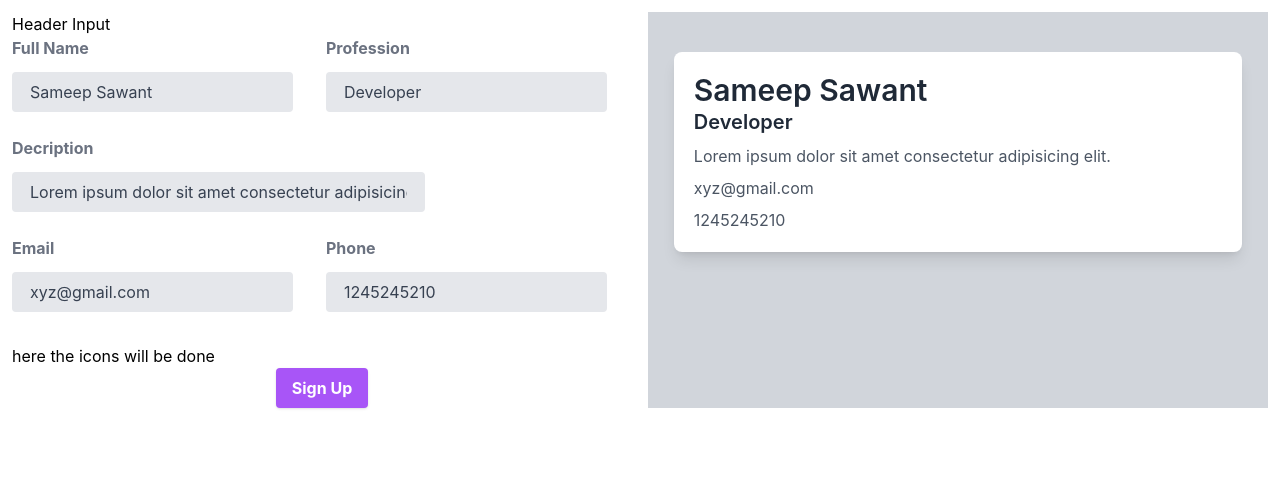
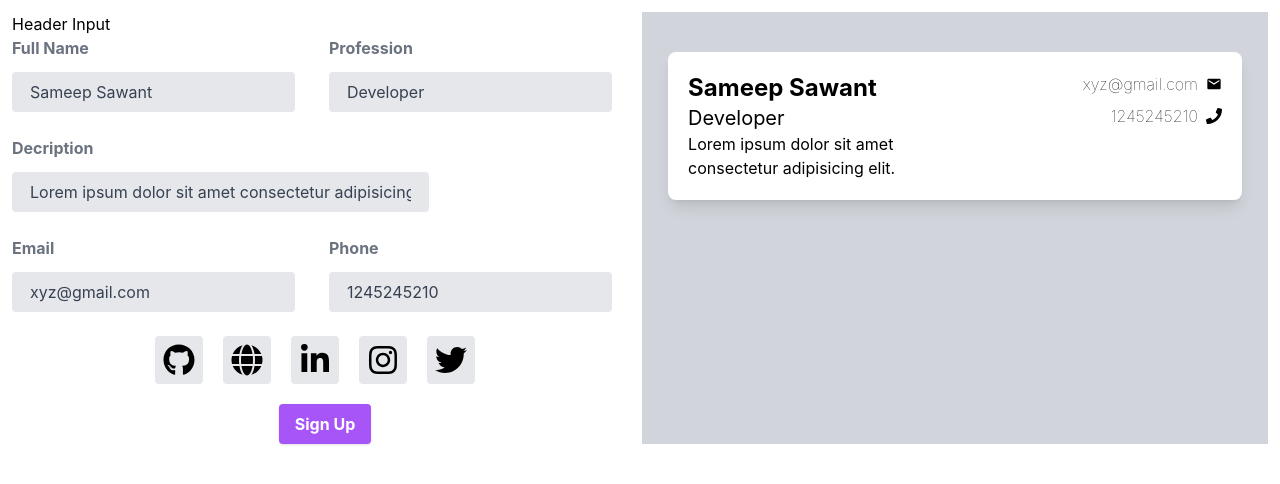
Before and after one commit to samsaw777/ResumeApp, a Next.js app: page / in a window 1280 px wide. Shown: the top 484 px of the page. Built offline with nearby package versions, Linux system fonts and the light colour scheme.

Commit message:
feat: social icons added

```diff
--- a/components/resumeHeader/Header.tsx
+++ b/components/resumeHeader/Header.tsx
@@ -15,7 +15,7 @@ interface Input {
 const Header: React.FC = () => {
   const [name, setName] = useState<any>({});
   return (
-    <div className="grid grid-cols-2 gap-4 p-3">
+    <div className="grid grid-cols-2 gap-1 p-3">
       <HeaderInput setMyInfo={setName} />
       <Output information={name} />
     </div>
--- a/components/resumeHeader/HeaderInput.tsx
+++ b/components/resumeHeader/HeaderInput.tsx
@@ -1,5 +1,6 @@
-import React, { Dispatch, SetStateAction, useEffect } from "react";
+import React, { Dispatch, SetStateAction, useEffect, useState } from "react";
 import { useForm, SubmitHandler } from "react-hook-form";
+import Social from "./Social";
 
 type Inputs = {
   name: string;
@@ -7,6 +8,11 @@ type Inputs = {
   description: string;
   email: string;
   phone: number;
+  website: string;
+  github: string;
+  linkedin: string;
+  twitter: string;
+  instagram: string;
 };
 
 interface Objects {
@@ -15,6 +21,11 @@ interface Objects {
   description: string | undefined;
   email: string | undefined;
   phone: number | undefined;
+  website?: string | undefined;
+  github?: string | undefined;
+  linkedin?: string | undefined;
+  twitter?: string | undefined;
+  instagram?: string | undefined;
 }
 
 interface Props {
@@ -22,7 +33,11 @@ interface Props {
 }
 
 const HeaderInput: React.FC<any> = (props: Props) => {
+  const [socialName, setSocialName] = useState<string>("");
+  console.log(socialName);
+
   const { setMyInfo } = props;
+
   const Form = useForm<Inputs>({
     defaultValues: {
       name: "Sameep Sawant",
@@ -44,10 +59,43 @@ const HeaderInput: React.FC<any> = (props: Props) => {
     console.log(data);
   };
 
-  const { name, profession, description, email, phone } = watch();
+  const {
+    name,
+    profession,
+    description,
+    email,
+    phone,
+    github,
+    linkedin,
+    website,
+    instagram,
+    twitter,
+  } = watch();
   useEffect(() => {
-    setMyInfo({ name, profession, description, email, phone });
-  }, [name, profession, description, email, phone]);
+    setMyInfo({
+      name,
+      profession,
+      description,
+      email,
+      phone,
+      github,
+      linkedin,
+      website,
+      instagram,
+      twitter,
+    });
+  }, [
+    name,
+    profession,
+    description,
+    email,
+    phone,
+    github,
+    linkedin,
+    website,
+    instagram,
+    twitter,
+  ]);
 
   return (
     <div>
@@ -149,7 +197,66 @@ const HeaderInput: React.FC<any> = (props: Props) => {
               />
             </div>
           </div>
-          <div>here the icons will be done</div>
+        </div>
+        <div>
+          <Social setSocialValue={setSocialName} />
+        </div>
+        <div className="felx flex-col">
+          <div className={socialName ? "text-lg" : "hidden"}>
+            Add your {socialName} link below!
+          </div>
+          <div className="w-1/2 block mx-auto mt-5">
+            {socialName === "github" && (
+              <input
+                className="bg-gray-200 appearance-none border-2 border-gray-200 rounded w-full py-2 px-4 text-gray-700 leading-tight focus:outline-none focus:bg-white focus:border-purple-500"
+                id="anonmus"
+                placeholder="Link"
+                {...register("github", {
+                  required: "PhoneNumber cannot be empty!",
+                })}
+              />
+            )}
+            {socialName === "instagram" && (
+              <input
+                className="bg-gray-200 appearance-none border-2 border-gray-200 rounded w-full py-2 px-4 text-gray-700 leading-tight focus:outline-none focus:bg-white focus:border-purple-500"
+                id="anonmus"
+                placeholder="Link"
+                {...register("instagram", {
+                  required: "PhoneNumber cannot be empty!",
+                })}
+              />
+            )}
+            {socialName === "website" && (
+              <input
+                className="bg-gray-200 appearance-none border-2 border-gray-200 rounded w-full py-2 px-4 text-gray-700 leading-tight focus:outline-none focus:bg-white focus:border-purple-500"
+                id="anonmus"
+                placeholder="Link"
+                {...register("website", {
+                  required: "PhoneNumber cannot be empty!",
+                })}
+              />
+            )}
+            {socialName == "linkedin" && (
+              <input
+                className="bg-gray-200 appearance-none border-2 border-gray-200 rounded w-full py-2 px-4 text-gray-700 leading-tight focus:outline-none focus:bg-white focus:border-purple-500"
+                id="anonmus"
+                placeholder="Link"
+                {...register("linkedin", {
+                  required: "PhoneNumber cannot be empty!",
+                })}
+              />
+            )}
+            {socialName == "twitter" && (
+              <input
+                className="bg-gray-200 appearance-none border-2 border-gray-200 rounded w-full py-2 px-4 text-gray-700 leading-tight focus:outline-none focus:bg-white focus:border-purple-500"
+                id="anonmus"
+                placeholder="Link"
+                {...register("twitter", {
+                  required: "PhoneNumber cannot be empty!",
+                })}
+              />
+            )}
+          </div>
         </div>
         <div className="flex ">
           <div className="w-full">
--- a/components/resumeHeader/Output.tsx
+++ b/components/resumeHeader/Output.tsx
@@ -1,5 +1,15 @@
 import React, { Dispatch, SetStateAction } from "react";
 import { useForm } from "react-hook-form";
+import {
+  FaGithub,
+  FaInstagram,
+  FaTwitter,
+  FaLinkedinIn,
+  FaGlobe,
+  FaPhone,
+} from "react-icons/fa";
+
+import { MdMail } from "react-icons/md";
 
 interface Props {
   information?: {
@@ -17,17 +27,52 @@ const Output: React.FC<any> = (props) => {
   const { information } = props;
   return (
     <div className="bg-gray-300">
-      <div className="w-11/12 p-5 bg-white shadow-lg rounded-lg block mx-auto mt-10">
-        <div>
-          <h2 className="text-gray-800 text-3xl font-semibold">
-            {information?.name}
-          </h2>
-          <h6 className="text-gray-800 text-xl font-semibold">
-            {information?.profession}
-          </h6>
-          <p className="mt-2 text-gray-600">{information?.description}</p>
-          <p className="mt-2 text-gray-600">{information?.email}</p>
-          <p className="mt-2 text-gray-600">{information?.phone}</p>
+      <div className="w-11/12  bg-white shadow-lg rounded-lg block mx-auto mt-10">
+        <div className="grid grid-cols-2 gap-1 p-5">
+          <div>
+            <p className="text-2xl text-black font-bold">{information?.name}</p>
+            <p className="text-xl text-black">{information?.profession}</p>
+            <div>{information?.description}</div>
+          </div>
+          <div className="flex flex-col">
+            <p className="ml-auto flex mb-2 font-thin text-md">
+              {information?.email} <MdMail className="w-4 h-4 ml-2 mt-1" />
+            </p>
+            <p className="ml-auto flex mb-2 font-thin  text-md">
+              {information?.phone} <FaPhone className="w-4 h-4 ml-2 mt-1" />
+            </p>
+            {information?.website && (
+              <p className="ml-auto flex mb-2 font-thin  text-md">
+                {information?.website} <FaGlobe className="w-4 h-4 ml-2 mt-1" />
+              </p>
+            )}
+          </div>
+        </div>
+        <div className="grid grid-cols-2 gap-2">
+          {information?.github && (
+            <div className="pl-3 flex">
+              <FaGithub className="w-4 h-4 mr-2 mt-1 ml-2" />
+              {information?.github}
+            </div>
+          )}
+          {information?.linkedin && (
+            <div className="pl-3 flex">
+              <FaLinkedinIn className="w-4 h-4 mr-2 mt-1 ml-2" />
+              {information?.linkedin}
+            </div>
+          )}
+          {information?.twitter && (
+            <div className="pl-3 flex">
+              <FaTwitter className="w-4 h-4 mr-2 mt-1 ml-2" />
+              {information?.twitter}
+            </div>
+          )}
+          {information?.instagram && (
+            <div className="pl-3 flex">
+              <FaInstagram className="w-4 h-4 mr-2 mt-1 ml-2" />
+              {information?.instagram}
+            </div>
+          )}
         </div>
       </div>
     </div>
--- /dev/null
+++ b/components/resumeHeader/Social.tsx
@@ -0,0 +1,48 @@
+import React, { Dispatch, SetStateAction } from "react";
+import {
+  FaGithub,
+  FaInstagram,
+  FaTwitter,
+  FaLinkedinIn,
+  FaGlobe,
+} from "react-icons/fa";
+
+interface Props {
+  setSocialValue: Dispatch<SetStateAction<string>>;
+}
+
+const Social: React.FC<Props> = (props) => {
+  const { setSocialValue } = props;
+
+  const returnSocialValue = (value: string) => {
+    setSocialValue(value);
+  };
+  return (
+    <div>
+      <div className="flex justify-center">
+        <FaGithub
+          className="w-12 h-12 p-2 bg-gray-200 rounded cursor-pointer mr-5"
+          onClick={() => returnSocialValue("github")}
+        />
+        <FaGlobe
+          className="w-12 h-12 p-2 bg-gray-200 rounded cursor-pointer mr-5"
+          onClick={() => returnSocialValue("website")}
+        />
+        <FaLinkedinIn
+          className="w-12 h-12 p-2 bg-gray-200 rounded cursor-pointer mr-5"
+          onClick={() => returnSocialValue("linkedin")}
+        />
+        <FaInstagram
+          className="w-12 h-12 p-2 bg-gray-200 rounded cursor-pointer mr-5"
+          onClick={() => returnSocialValue("instagram")}
+        />
+        <FaTwitter
+          className="w-12 h-12 p-2 bg-gray-200 rounded cursor-pointer mr-5"
+          onClick={() => returnSocialValue("twitter")}
+        />
+      </div>
+    </div>
+  );
+};
+
+export default Social;
--- a/package.json
+++ b/package.json
@@ -16,7 +16,8 @@
     "next": "12.0.7",
     "react": "17.0.2",
     "react-dom": "17.0.2",
-    "react-hook-form": "^7.22.5"
+    "react-hook-form": "^7.22.5",
+    "react-icons": "^4.3.1"
   },
   "devDependencies": {
     "@types/node": "17.0.6",
```
Also changed, not shown: 1 other file (tests, documents, lock files or other folders).
